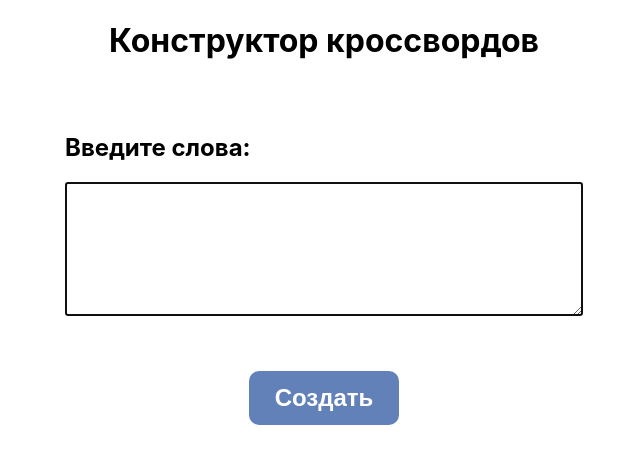
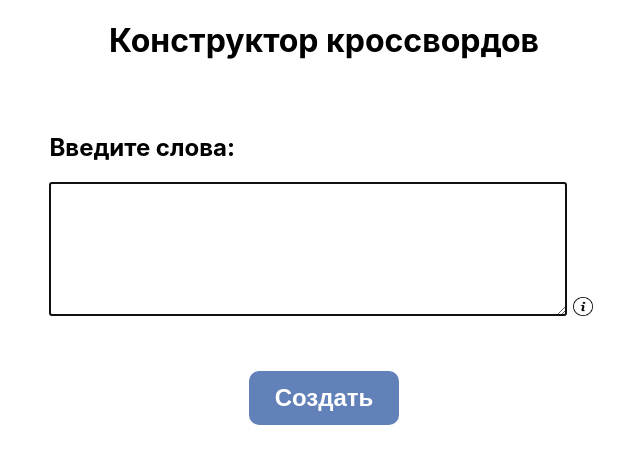
Before and after one commit to Sanek22228/crossword, a React (Create React App) app: page / in a window 1280 px wide. Shown: the top 464 px of the page, without its empty margins (316-956 px from the left). Built offline with nearby package versions, Linux system fonts and the light colour scheme.

Commit message:
added hint about rules for words input

```diff
--- a/src/App.css
+++ b/src/App.css
@@ -51,3 +51,26 @@ textarea{
   font-weight: bold;
   font-size: 1.2em;
 }
+
+.infoBtn{
+  background-color: transparent;
+  /* width: 10px; */
+  /* height: 10px; */
+  /* width: fit-content; */
+  border: 0;
+}
+
+.infoBtn img{
+  width: 1.5vw;
+  height: auto;
+}
+
+.hint{
+  position: absolute;
+  max-width: 15vw;
+  background: rgba(128, 128, 128, 0.203);
+  padding: 1%;
+  border-radius: 1vw;
+  font-size: .9rem;
+  /* height: 100%; */
+}
--- a/src/App.js
+++ b/src/App.js
@@ -5,6 +5,7 @@ import {validateWords} from './utils/wordValidation'
 import { CreateCrossword } from './utils/crosswordGenerator'
 import {CreateCrosswordTable} from './utils/crosswordVisualizer'
 import { wordsErrorHandler } from './utils/errorHandler';
+import infoIcon from './images/info.png';
 
 // document.onreset
 
@@ -12,6 +13,7 @@ function App(){
   const [inputValue, setInputValue] = useState("");
   const [crosswordTable, setCrosswordTable] = useState(<></>);
   const [error, setError] = useState("");
+  const [showHint, setHint] = useState(false);
 
   function HandleClick(){
     setCrosswordTable(<></>);
@@ -52,6 +54,8 @@ function App(){
           <h2>Введите слова:</h2>
           <br></br>
           <textarea autoFocus onChange={(e) => {setInputValue(e.target.value)}} type='text' name='wordInput' className='wordInput'></textarea>
+          <button style={{position: "relative"}} className='infoBtn' onMouseEnter={() => setHint(true)} onMouseLeave={() => setHint(false)}><img src={infoIcon} alt='info'></img></button>
+          {showHint && <span className='hint'>Слова не должны сожержать символы, отличающиеся от букв ("123", "_?" и т.п.); количество слов должно быть более 1</span>}
         </div>
         <button className='createBtn' onClick={HandleClick}>Создать</button>
         {error && <p id='error'>{error}</p>}
```
Also changed, not shown: src/images/info.png (added).
